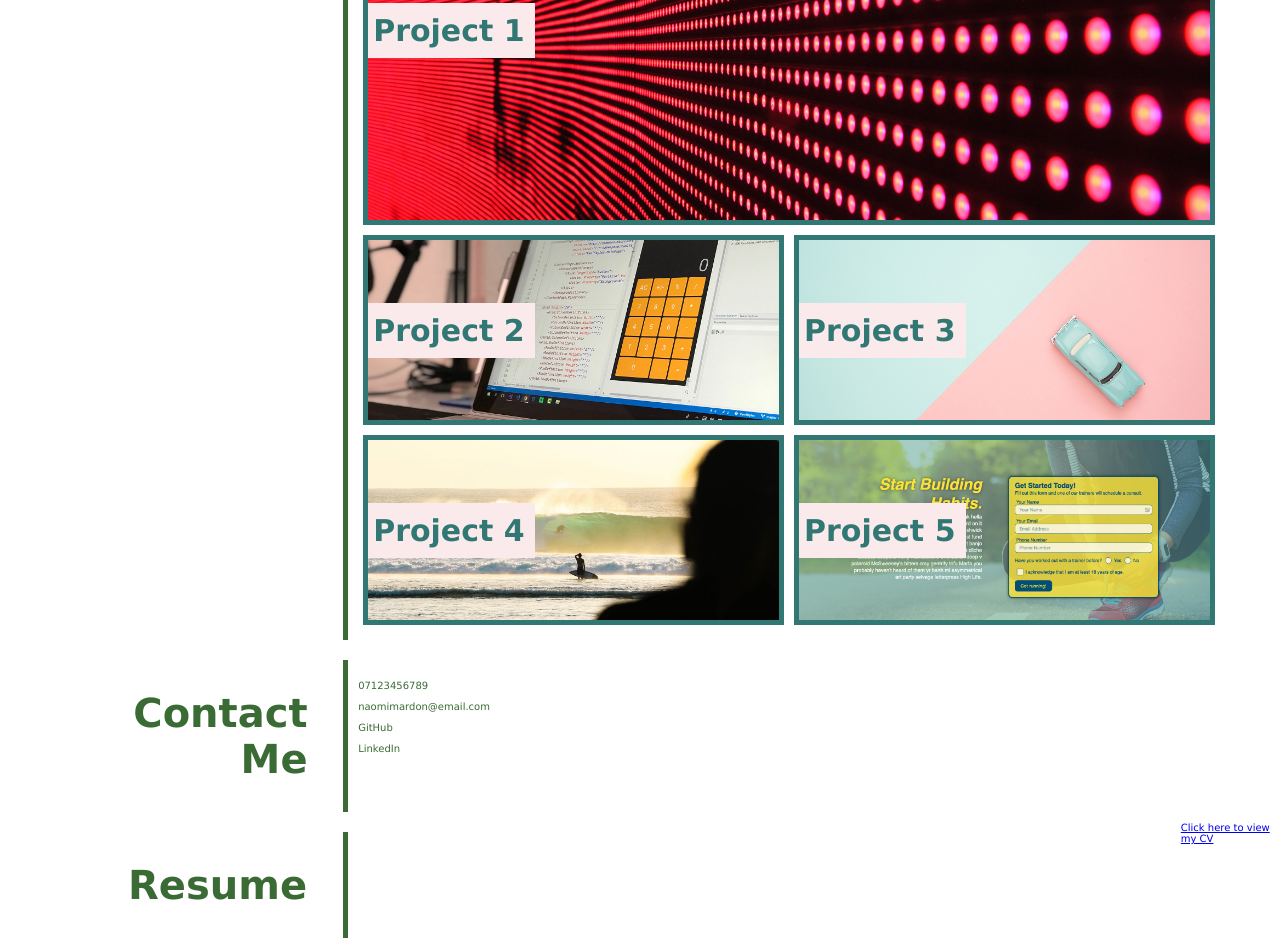
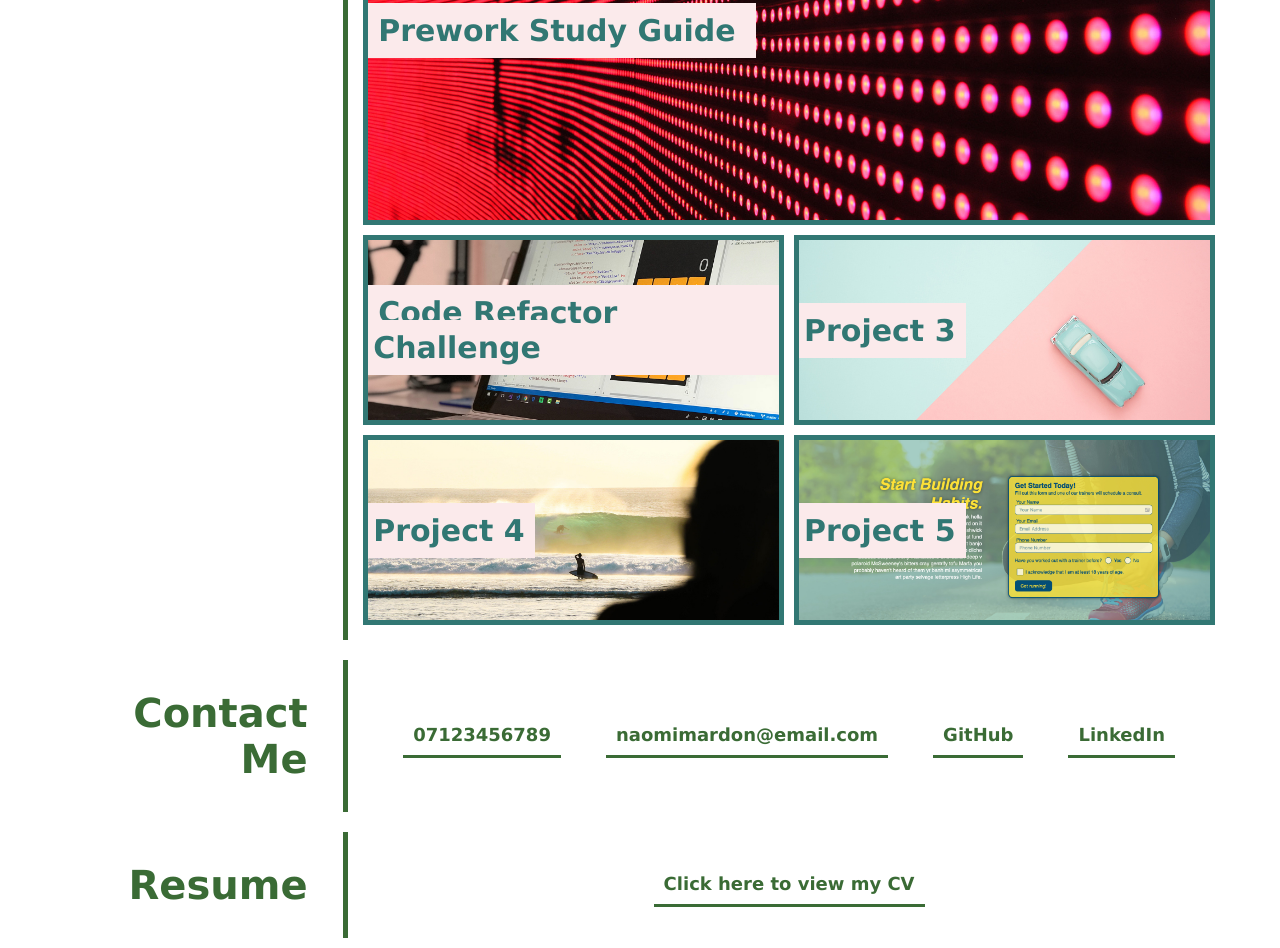
Before and after one commit to naomimardon/Portfolio, a plain HTML site: page index.html in a window 1280 px wide. Shown: the part 706-1654 px from the top of the page. Drawn offline with Linux system fonts and the light colour scheme.

Commit message:
updated css and links in Work, Contact Me and Resume sections

```diff
--- a/Assets/style.css
+++ b/Assets/style.css
@@ -166,3 +166,64 @@ h1 {
     background-color: var(--pink);
     padding: 10px 10px 10px 5px;
 }
+
+.workHeading a {
+    font-size: 3rem;
+    color: var(--teal);
+    background-color: var(--pink);
+    padding: 10px 10px 10px 5px;
+    text-decoration: none;
+}
+
+#contactSection {
+    display: flex;
+    flex-direction: row;
+    justify-content: space-evenly;
+    align-items: center;
+    font-size: 1.8rem;
+    font-weight: bold;
+}
+
+#contactSection p {
+    border-bottom: 3px solid var(--forestgreen);
+    padding: 10px;
+}
+
+#contactSection p:hover {
+    background-color: var(--forestgreen);
+    color: var(--pink);
+    transition: all 0.5s ease-out;
+}
+
+.contactDetails a {
+    text-decoration: none;
+    color: var(--forestgreen);
+}
+
+.contactDetails a:hover {
+    background-color: var(--forestgreen);
+    color: var(--pink);
+    transition: all 0.5s ease-out;
+}
+
+#resumeSection {
+    display: flex;
+    flex-direction: row;
+    justify-content: space-evenly;
+    align-items: center;
+    font-size: 1.8rem;
+    font-weight: bold;
+}
+
+#resumeSection a {
+    border-bottom: 3px solid var(--forestgreen);
+    padding: 10px;
+    text-decoration: none;
+    color: var(--forestgreen);
+}
+
+#resumeSection a:hover {
+    background-color: var(--forestgreen);
+    color: var(--pink);
+    transition: all 0.5s ease-out;
+}
--- a/index.html
+++ b/index.html
@@ -44,10 +44,10 @@
             <h3 class="sectionHeading">Work</h3>
             <div id="heroGrid" class="contentSection">
                 <div id="Project1" class="heroGridArea">
-                    <h4 class="workHeading">Project 1</h4>
+                    <h4 class="workHeading"><a href="https://naomimardon.github.io/prework-study-guide/" target="_blank">Prework Study Guide</a></h4>
                 </div>
                 <div id="Project2" class="heroGridArea">
-                    <h4 class="workHeading">Project 2</h4>
+                    <h4 class="workHeading"><a href="https://naomimardon.github.io/Challenge-1/" target="_blank">Code Refactor Challenge</a></h4>
                 </div>
                 <div id="Project3" class="heroGridArea">
                     <h4 class="workHeading">Project 3</h4>
@@ -64,16 +64,15 @@
             <h3 class="sectionHeading">Contact Me</h3>
             <div id="contactSection" class="contentSection">
                 <p class="contactDetails">07123456789</p>
-                <p class="contactDetails">naomimardon@email.com</p>
-                <p class="contactDetails">GitHub</p>
-                <p class="contactDetails">LinkedIn</p>
+                <p class="contactDetails"><a href="naomimardon@email.com">naomimardon@email.com</a></p>
+                <p class="contactDetails"><a href="https://github.com/naomimardon" target="_blank">GitHub</a></p>
+                <p class="contactDetails"><a href="https://www.linkedin.com/in/naomi-mardon-79099455/" target="_blank">LinkedIn</a></p>
             </div>
         </section>
         <section id="Resume">
             <h3 class="sectionHeading">Resume</h3>
-            <div class="contentSection"></div>
-            <a href="./Assets/NaomiMardonCV.pdf">Click here to view my CV</a>
-            </div>
+            <div id="resumeSection" class="contentSection">
+                <a href="./Assets/NaomiMardonCV.pdf" target="_blank">Click here to view my CV</a>
         </section>
 </body>
 
```
